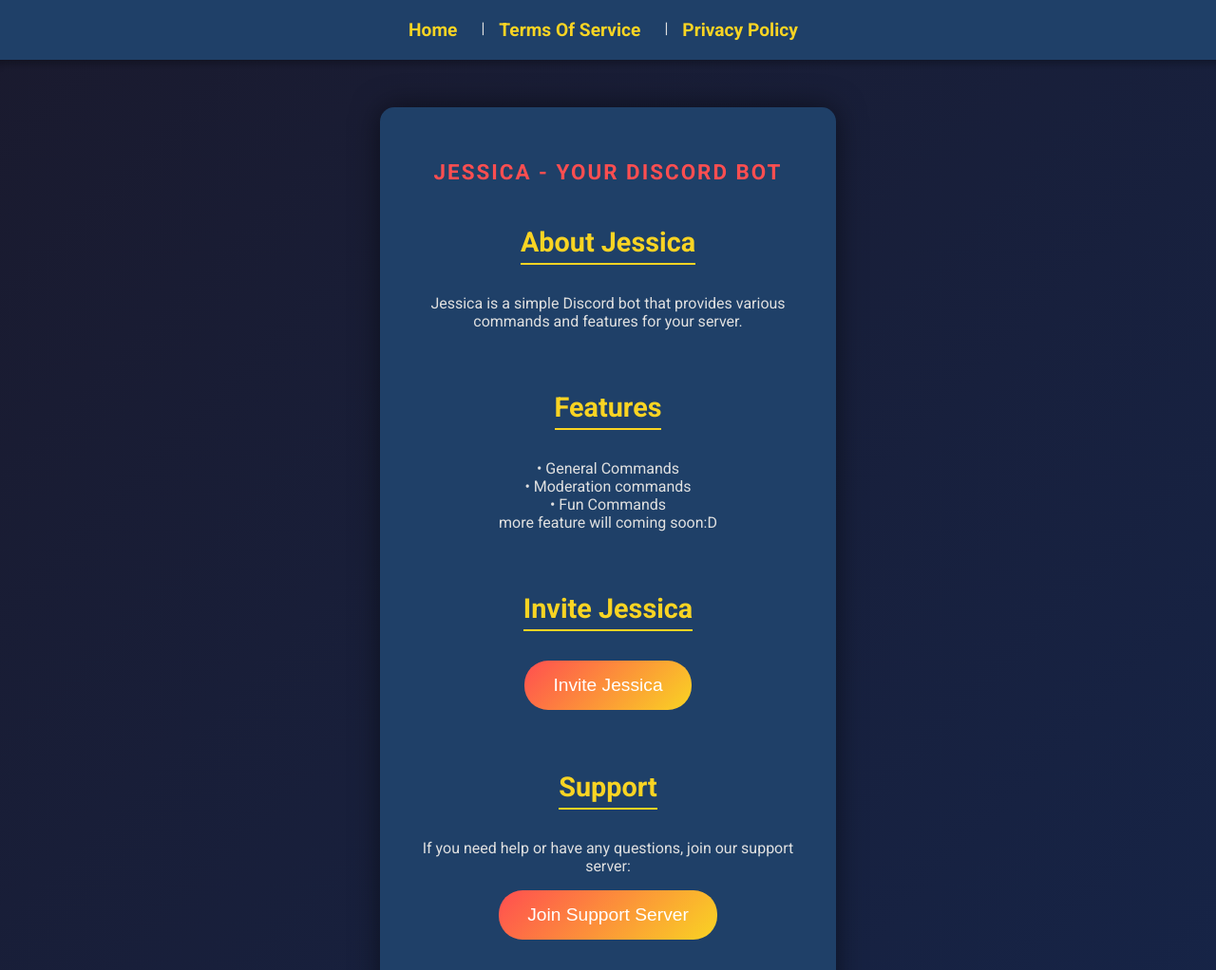
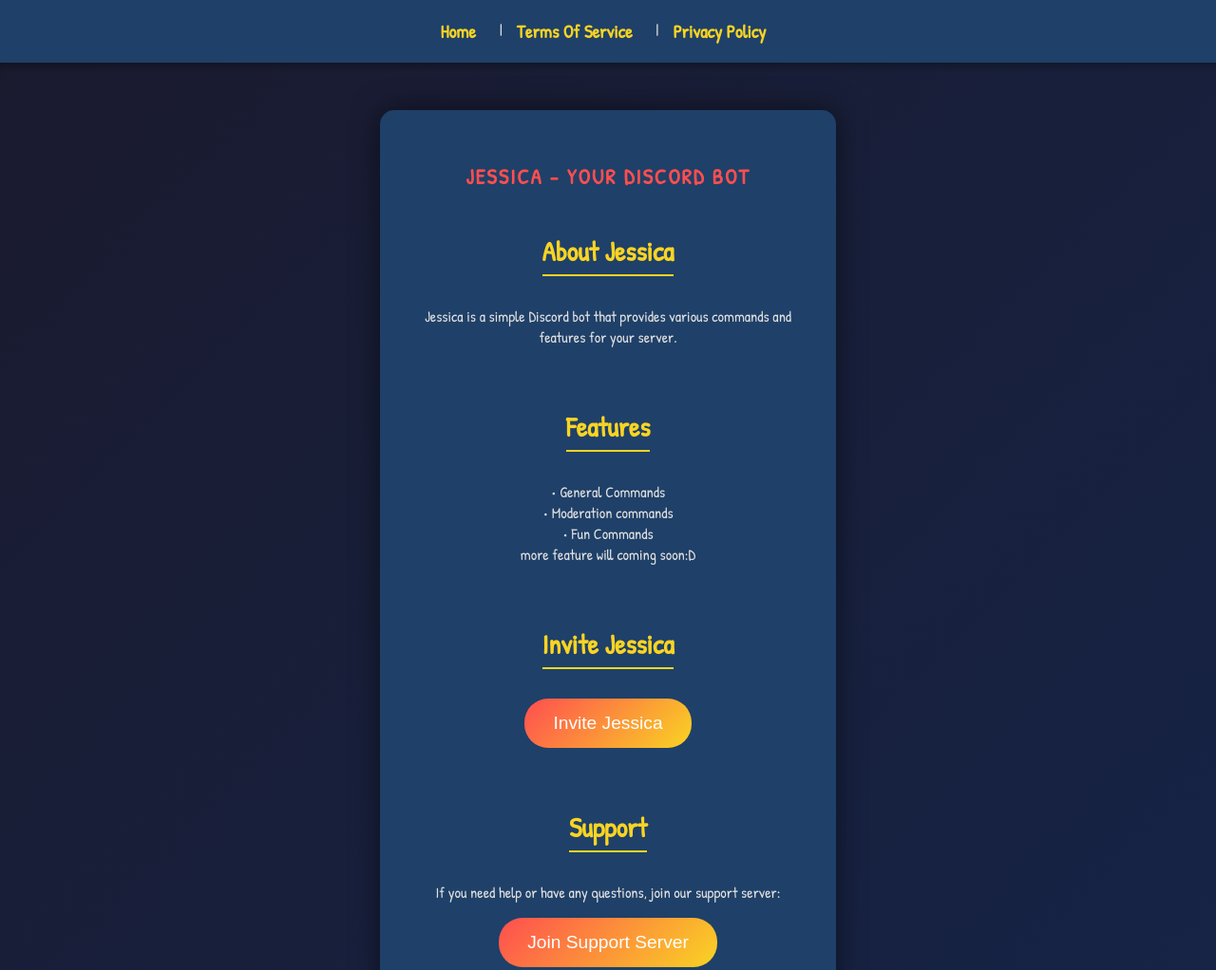
Before and after one commit to 4ozCy/Jessica-website, a plain HTML site: page index.html in a window 1280 px wide. Shown: the top 1022 px of the page at 95% size. Drawn offline with Linux system fonts and the light colour scheme.

Commit message:
Update style.css

```diff
--- a/style.css
+++ b/style.css
@@ -1,7 +1,7 @@
-@import url('https://fonts.googleapis.com/css2?family=Roboto:wght@400;700&display=swap');
+@import url('https://fonts.googleapis.com/css2?family=Patrick+Hand&display=swap');
 
 body {
-    font-family: 'Roboto', sans-serif;
+    font-family: 'Patrick Hand', cursive;
     color: #e0e0e0;
     background: linear-gradient(135deg, #1a1a2e, #162447);
     margin: 0;
```
